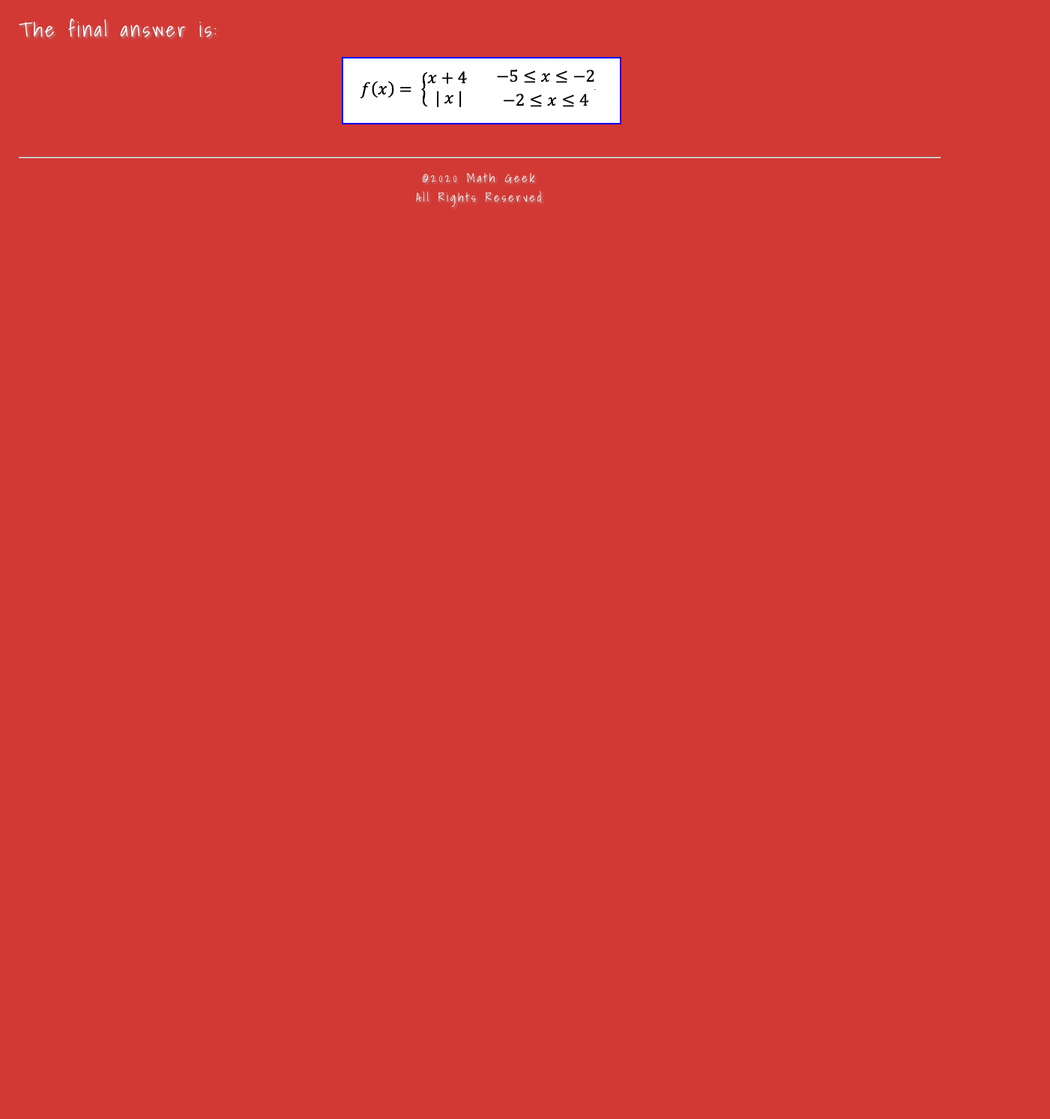
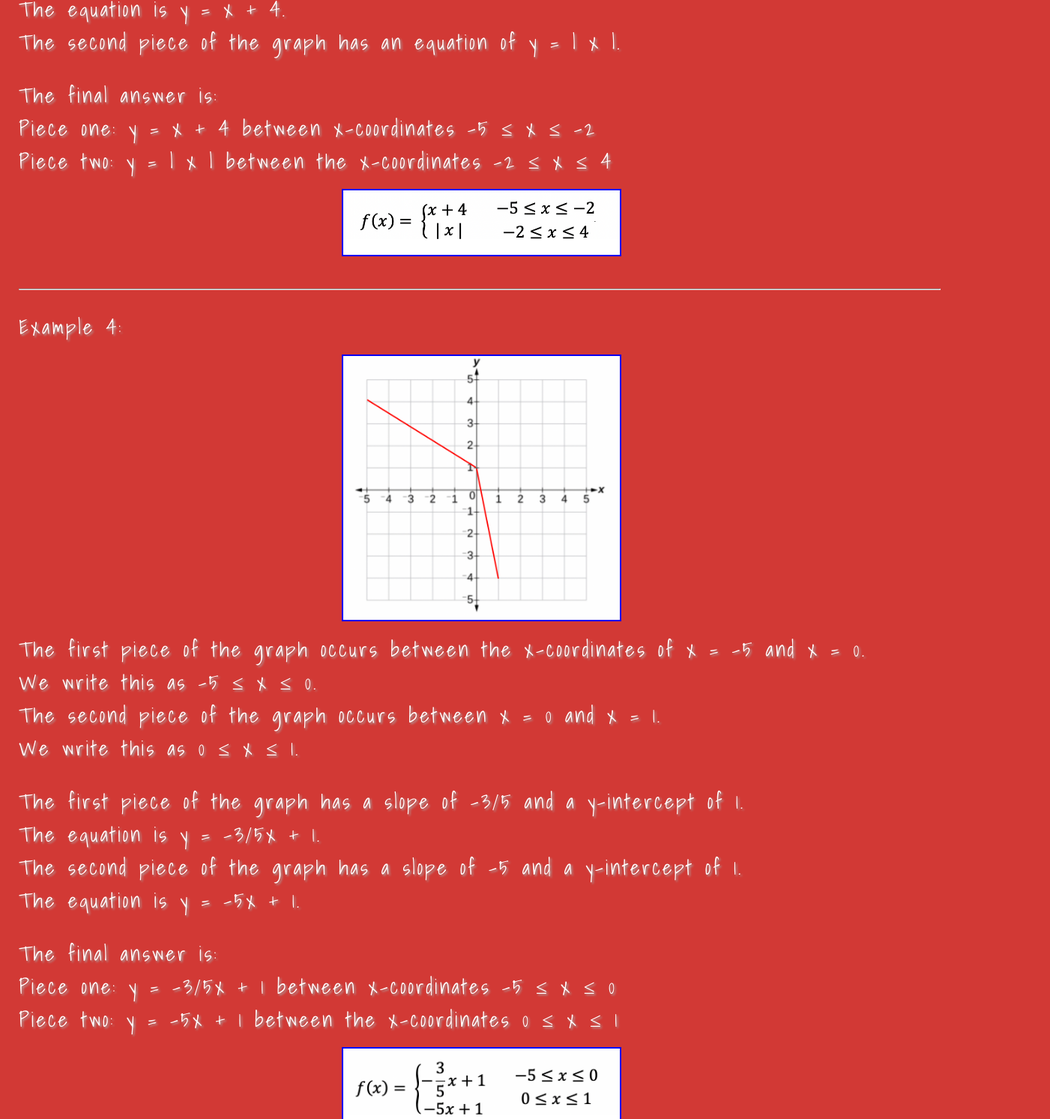
Before and after one commit to jillwilliams/Piecewise-Functions, a plain HTML site: page index.html in a window 1280 px wide. Shown: the part 5153-6646 px from the top of the page at 75% size, 1401 px wide, since content can reach past the window. Before the commit the page ends 5454 px from the top, so only its background shows below. Drawn offline with Linux system fonts and the light colour scheme; a web font is replaced by a local one.

Commit message:
Final Draft

```diff
--- a/index.html
+++ b/index.html
@@ -96,6 +96,8 @@
     </p>
     <p>
         The final answer is:<br>
+        Piece one: equation y = 2x + 4 between the x-coordinates -2 ≤ x ≤ 0<br>
+        Piece two: equation y = -x + 4 between the x-coordinates 0 ≤ x ≤ 3<br>
         <img src="images/pic6.png" alt="ex6" id="pic6" />
     </p>
     <hr>
@@ -110,11 +112,32 @@
         The second piece of the graph has an equation of y = | x |.<br>
     </p>
     <p>
-        The final answer is:
+        The final answer is:<br>
+        Piece one: y = x + 4 between x-coordinates -5 ≤ x ≤ -2<br>
+        Piece two: y = | x | between the x-coordinates -2 ≤ x ≤ 4<br>
         <img src="images/pic8.png" alt="ex8" id="pic8" />
-
     </p>
     <hr>
+    <p>
+        Example 4:<br>
+        <img src="images/pic9.png" alt="ex9" id="pic9" />
+        The first piece of the graph occurs between the x-coordinates of x = -5 and x = 0.<br>We write this as -5 ≤ x ≤ 0.<br>
+        The second piece of the graph occurs between x = 0 and x = 1.<br>We write this as 0 ≤ x ≤ 1.<br>
+    </p>
+    <p>
+        The first piece of the graph has a slope of -3/5 and a y-intercept of 1.<br>The equation is y = -3/5x + 1.<br>
+        The second piece of the graph has a slope of -5 and a y-intercept of 1.<br>The equation is y = -5x + 1.<br>
+    </p>
+    <p>
+        The final answer is:<br>
+        Piece one: y = -3/5x + 1 between x-coordinates -5 ≤ x ≤ 0<br>
+        Piece two: y = -5x + 1 between the x-coordinates 0 ≤ x ≤ 1<br>
+        <img src="images/pic10.png" alt="ex9" id="pic10" />
+    </p>
+    <hr>
+    <p>
+        <iframe width="560" height="315" src="https://www.youtube.com/embed/qLzwPWEpmMg" frameborder="0" allow="accelerometer; autoplay; encrypted-media; gyroscope; picture-in-picture" allowfullscreen></iframe><hr>
+    </p>
     <footer>©2020 Math Geek<br>All Rights Reserved</footer>
     <script src="script.js"></script>
 </body>
--- a/styles.css
+++ b/styles.css
@@ -18,28 +18,28 @@ h1 {
     height: auto;
     margin: 15px 25%;
     border: 2px blue solid;
-
 }
 #pic3 {
     width: 20%;
     height: auto;
     margin: 15px 40%;
     border: 2px blue solid;
-
 }
-#pic4, #pic6, #pic8 {
+#pic4, #pic6, #pic8, #pic10 {
     width: 30%;
     height: auto;
     margin: 15px 35%;
     border: 2px blue solid;
-
 }
-#pic5, #pic7 {
+#pic5, #pic7, #pic9 {
     width: 30%;
     height: auto;
     margin: 15px 35%;
     border: 2px blue solid;
-
+}
+iframe {
+    margin: 15px 33%;
+    border: 2px blue solid;
 }
 footer {
     text-align: center;
```
Also changed, not shown: images/pic10.png (added), images/pic9.png (added).
